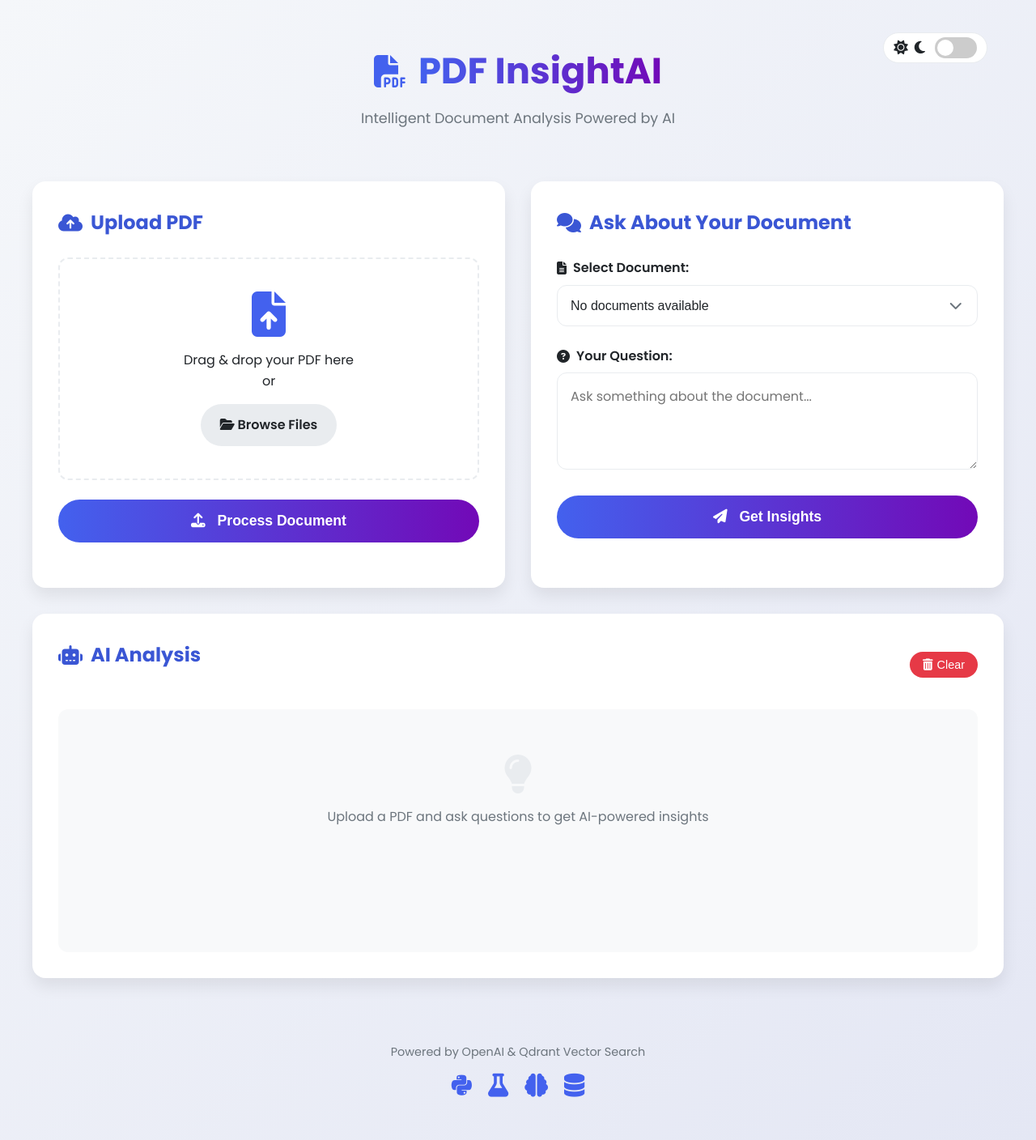
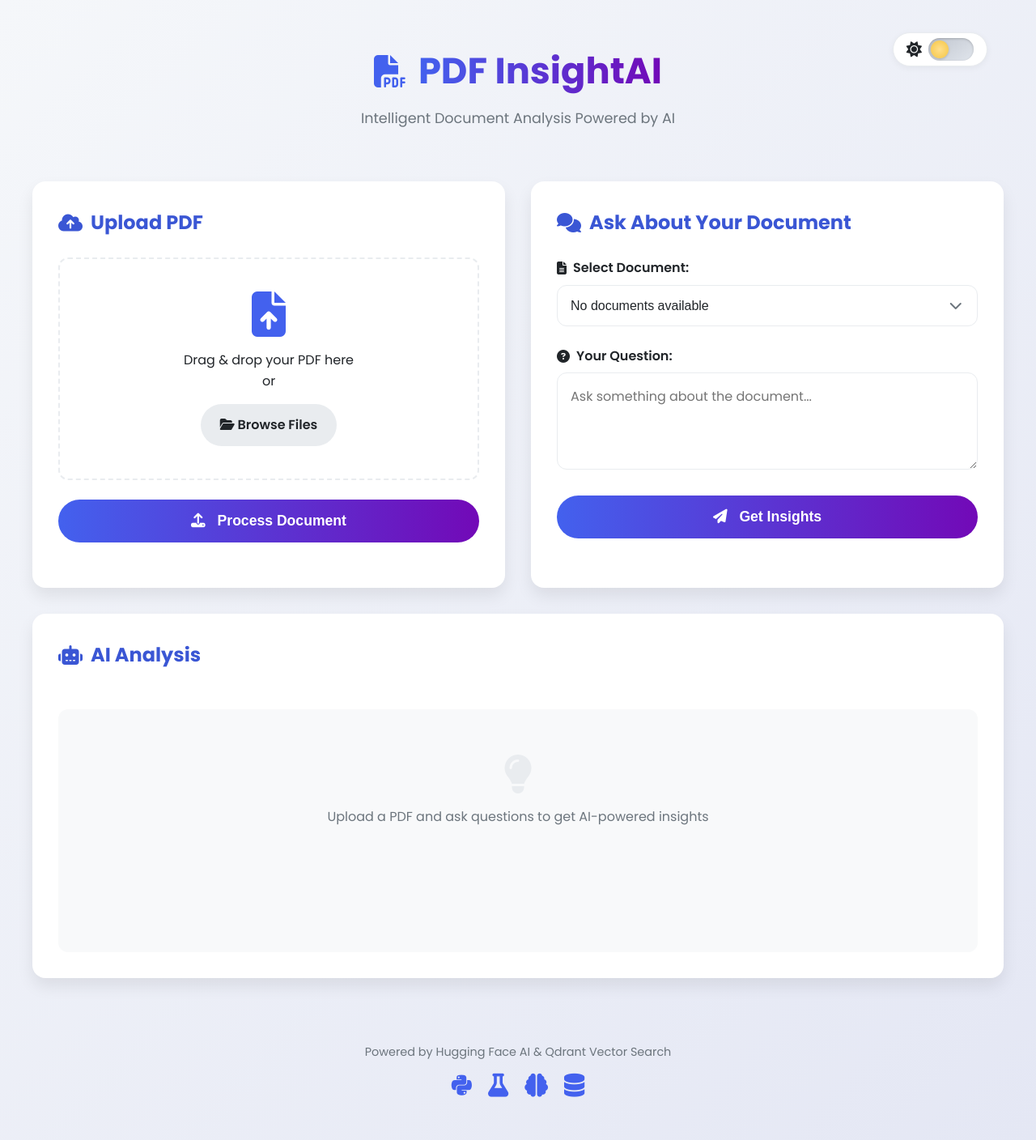
Before and after one commit to abuawaish/pdf-insight-analyzer, a Flask app: template templates/index.html in a window 1280 px wide. Shown: the whole page at 81% size. Run offline with Flask 3, Linux system fonts and the light colour scheme; the template is opened without the code that fills it, so the values that code supplies are empty; some libraries are stand-ins or nearby versions.

Commit message:
UI Enhance: Modified clear button and toggle button functionality

```diff
--- a/app.py
+++ b/app.py
@@ -58,4 +58,4 @@ def handle_query():
 if __name__ == '__main__':
     from utils import db_utils
     db_utils.initialize_collection()
-    app.run(host='0.0.0.0',port=5002)
+    app.run(host='0.0.0.0',port=5002, debug=True)
--- a/templates/index.html
+++ b/templates/index.html
@@ -2,13 +2,12 @@
 <html lang="en">
 <head>
     <meta charset="UTF-8">
-    <meta name="viewport" content="width=device-width, initial-scale=1.0">
+    <meta name="viewport" content="width=device-width, initial-scale=1.0, user-scalable=yes">
     <title>PDF Insight Analyzer | AI-Powered Document Analysis</title>
     <link rel="stylesheet" href="https://cdnjs.cloudflare.com/ajax/libs/font-awesome/6.4.0/css/all.min.css">
     <link href="https://fonts.googleapis.com/css2?family=Poppins:wght@300;400;500;600;700&family=Roboto+Mono:wght@400;500;700&display=swap" rel="stylesheet">
     <link rel="stylesheet" href="https://cdnjs.cloudflare.com/ajax/libs/highlight.js/11.9.0/styles/github-dark.min.css">
     <style>
-        /* Light Mode (default) */
         :root {
             --bg-gradient-start: #f5f7fa;
             --bg-gradient-end: #e4e7f4;
@@ -66,30 +64,32 @@
             position: relative;
         }
 
-        /* Animated Toggle */
         .theme-switch-wrapper {
             position: absolute;
             top: 20px;
             right: 20px;
             display: flex;
             align-items: center;
-            gap: 12px;
+            gap: 8px;
             background: var(--card-bg);
-            padding: 5px 12px;
-            border-radius: 50px;
+            padding: 6px 16px;
+            border-radius: 60px;
             border: 1px solid var(--border-color);
             cursor: pointer;
-            transition: all 0.3s ease;
+            transition: all 0.3s cubic-bezier(0.2, 0.9, 0.4, 1.1);
+            box-shadow: 0 2px 8px rgba(0,0,0,0.05);
+            z-index: 100;
         }
         .theme-switch-wrapper:hover {
             transform: scale(1.02);
-            box-shadow: 0 2px 8px rgba(0,0,0,0.1);
+            box-shadow: 0 0 12px rgba(67, 97, 238, 0.3);
+            border-color: var(--primary);
         }
         .switch {
             position: relative;
             display: inline-block;
-            width: 52px;
-            height: 26px;
+            width: 56px;
+            height: 28px;
         }
         .switch input {
             opacity: 0;
@@ -103,40 +103,41 @@
             left: 0;
             right: 0;
             bottom: 0;
-            background-color: #ccc;
+            background: linear-gradient(145deg, #c0c5ce, #e0e5ec);
             transition: 0.4s;
             border-radius: 34px;
+            box-shadow: inset 0 1px 3px rgba(0,0,0,0.2), 0 1px 0 rgba(255,255,255,0.2);
         }
         .slider:before {
             position: absolute;
             content: "";
-            height: 20px;
-            width: 20px;
+            height: 22px;
+            width: 22px;
             left: 3px;
             bottom: 3px;
-            background-color: white;
-            transition: 0.4s;
+            background: radial-gradient(circle, #ffdf8c, #f4c542);
+            transition: 0.4s cubic-bezier(0.2, 0.9, 0.4, 1.1);
             border-radius: 50%;
+            box-shadow: 0 1px 3px rgba(0,0,0,0.2);
         }
         input:checked + .slider {
-            background-color: var(--primary);
+            background: linear-gradient(145deg, #2c3e66, #1a2a4f);
         }
         input:checked + .slider:before {
-            transform: translateX(26px);
+            transform: translateX(28px);
+            background: radial-gradient(circle, #e0e8ff, #a0b5e6);
+            box-shadow: 0 0 4px #b0c4ff;
         }
-        .theme-icons {
-            display: flex;
-            gap: 8px;
-            font-size: 1.1rem;
+        .theme-icon {
+            font-size: 1.2rem;
+            transition: transform 0.3s ease, filter 0.2s;
         }
-        .theme-icons i {
-            transition: transform 0.3s ease;
+        .theme-switch-wrapper:hover .theme-icon {
+            transform: rotate(15deg) scale(1.15);
+            filter: drop-shadow(0 0 4px #ffb347);
         }
-        .theme-switch-wrapper:hover .fa-sun {
-            transform: rotate(15deg) scale(1.1);
-        }
-        .theme-switch-wrapper:hover .fa-moon {
-            transform: rotate(-10deg) scale(1.1);
+        .theme-switch-wrapper:active {
+            transform: scale(0.98);
         }
 
         .logo-container {
@@ -362,6 +343,14 @@
             display: flex;
             align-items: center;
             gap: 5px;
+            opacity: 0;
+            visibility: hidden;
+            transform: scale(0.9);
+        }
+        .clear-btn.visible {
+            opacity: 1;
+            visibility: visible;
+            transform: scale(1);
         }
         .clear-btn:hover {
             background: #c82333;
@@ -538,10 +522,7 @@
     <div class="app-container">
         <header class="app-header">
             <div class="theme-switch-wrapper" id="themeToggleWrapper">
-                <div class="theme-icons">
-                    <i class="fas fa-sun"></i>
-                    <i class="fas fa-moon"></i>
-                </div>
+                <i class="fas fa-sun theme-icon"></i>
                 <label class="switch">
                     <input type="checkbox" id="themeCheckbox">
                     <span class="slider"></span>
@@ -621,7 +602,7 @@
         </main>
 
         <footer class="app-footer">
-            <p>Powered by OpenAI & Qdrant Vector Search</p>
+            <p>Powered by Hugging Face AI & Qdrant Vector Search</p>
             <div class="tech-stack">
                 <i class="fab fa-python"></i>
                 <i class="fas fa-flask"></i>
@@ -667,9 +646,17 @@
         }
         themeCheckbox.addEventListener('change', (e) => setTheme(e.target.checked ? 'dark' : 'light'));
 
-        // ======================= 3. CLEAR BUTTON =======================
+        // ===== 3. CLEAR BUTTON =====
         const clearBtn = document.getElementById('clearResponseBtn');
         const responseArea = document.getElementById('response-area');
+        function updateClearButtonVisibility() {
+            const hasResponse = responseArea.querySelector('.response-bubble') !== null;
+            if (hasResponse) {
+                clearBtn.classList.add('visible');
+            } else {
+                clearBtn.classList.remove('visible');
+            }
+        }
         clearBtn.addEventListener('click', () => {
             responseArea.innerHTML = `
                 <div class="placeholder-text">
@@ -677,9 +664,10 @@
                     <p>Upload a PDF and ask questions to get AI-powered insights</p>
                 </div>
             `;
+            updateClearButtonVisibility();
         });
 
-        // ======================= 4. UPLOAD PDF =======================
+        // ===== 4. UPLOAD PDF =====
         async function uploadPDF() {
             const fileInput = document.getElementById('pdf-upload');
             const statusElement = document.getElementById('upload-status');
@@ -747,13 +732,14 @@
                 document.querySelectorAll('.response-text pre code').forEach(block => {
                     hljs.highlightElement(block);
                 });
+                updateClearButtonVisibility();
             } catch (error) {
                 aiIndicator.style.display = 'none';
                 responseDiv.innerHTML = `<div class="error-message"><i class="fas fa-exclamation-circle"></i> Error: ${error.message}</div>`;
             }
         }
 
-        // ======================= 6. RESPONSE TEXT FORMATTER (headings, lists, code, output) =======================
+        // ===== 6. RESPONSE FORMATTER =====
         function formatResponseText(text) {
             if (!text) return '<p>No response content.</p>';
             let escaped = escapeHtml(text);
```
Also changed, not shown: other parts of templates/index.html (+24 -56 lines).
